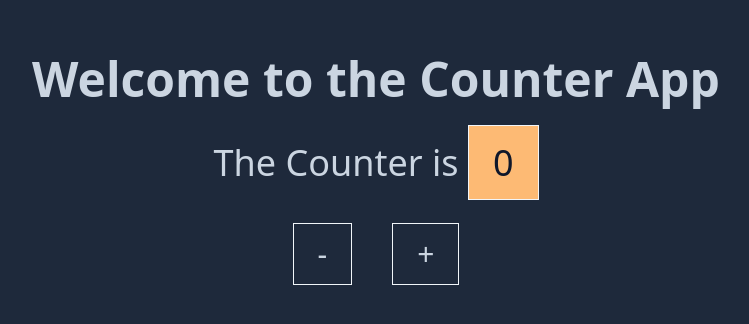
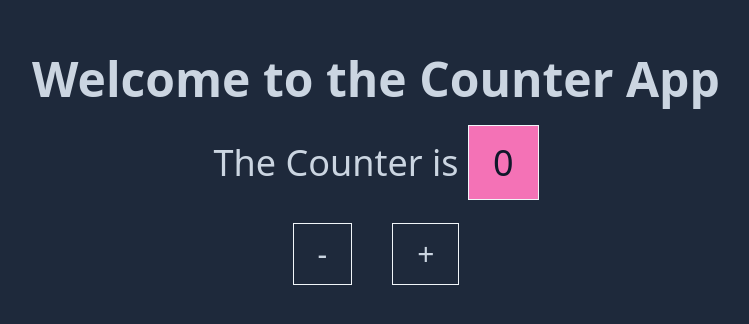
Before and after one commit to yaasir007/counter-react, a React (Create React App) app: page / in a window 1280 px wide. Shown: the part 230-554 px from the top of the page, without its empty margins (264-1013 px from the left). Built offline with nearby package versions, Linux system fonts and the light colour scheme.

Commit message:
completed app

```diff
--- a/src/App.js
+++ b/src/App.js
@@ -17,7 +17,7 @@ function App() {
       <h1 className="text-5xl font-bold mb-10">Welcome to the Counter App</h1>
       <h4 className="text-4xl">
         The Counter is{" "}
-        <span className="border border-slate-100 pt-3 pb-3 pl-6 pr-6 bg-orange-300 text-slate-900">
+        <span className="border border-slate-100 pt-3 pb-3 pl-6 pr-6 bg-pink-400 text-slate-900">
           {counter}
         </span>
       </h4>
```
